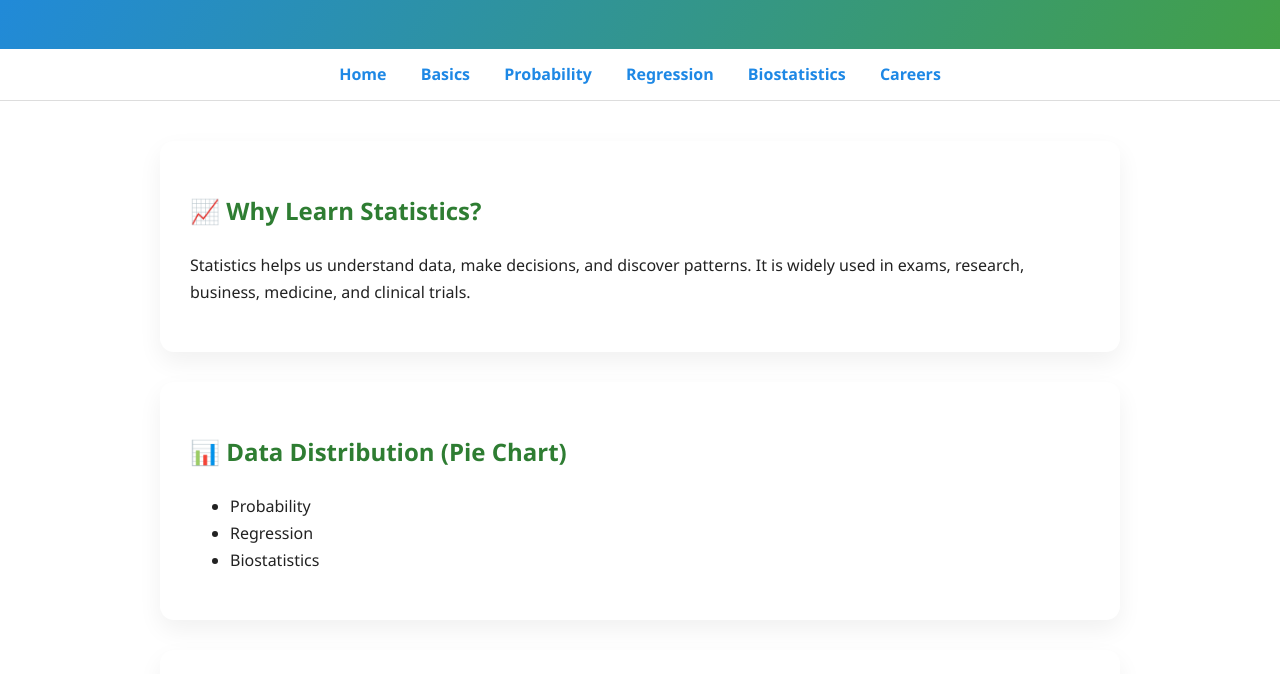
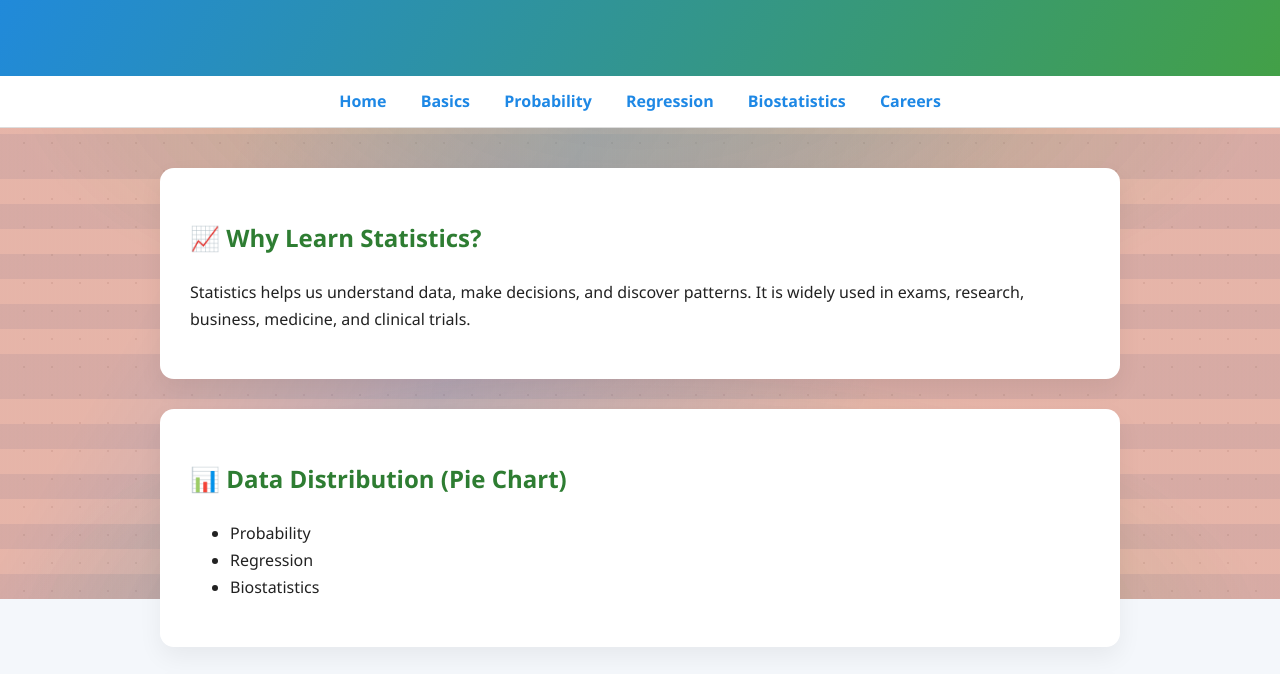
Before and after one commit to Somnathkedar/Statistics-Website, a plain HTML site: page index.html in a window 1280 px wide. Shown: the part 201-875 px from the top of the page. Drawn offline with Linux system fonts and the light colour scheme.

Commit message:
Update index.html

```diff
--- a/index.html
+++ b/index.html
@@ -6,7 +6,7 @@
   <meta name="description" content="Statistics Made Easy helps students learn statistics, probability, regression, and biostatistics with visuals and simple explanations.">
   <link rel="stylesheet" href="style.css">
 </head>
-<body>
+<body class="stats-bg">>
 
 <header class="hero">
   <h1>Statistics Made Easy 📊</h1>
```
